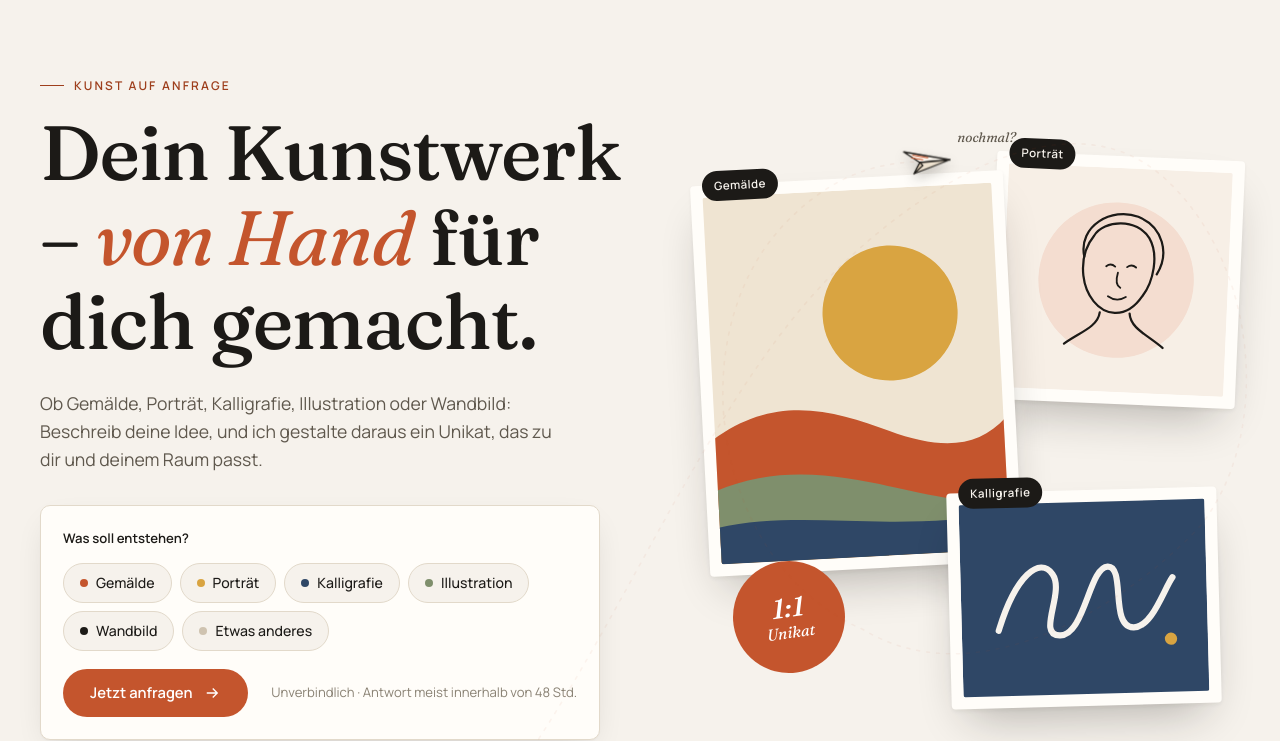
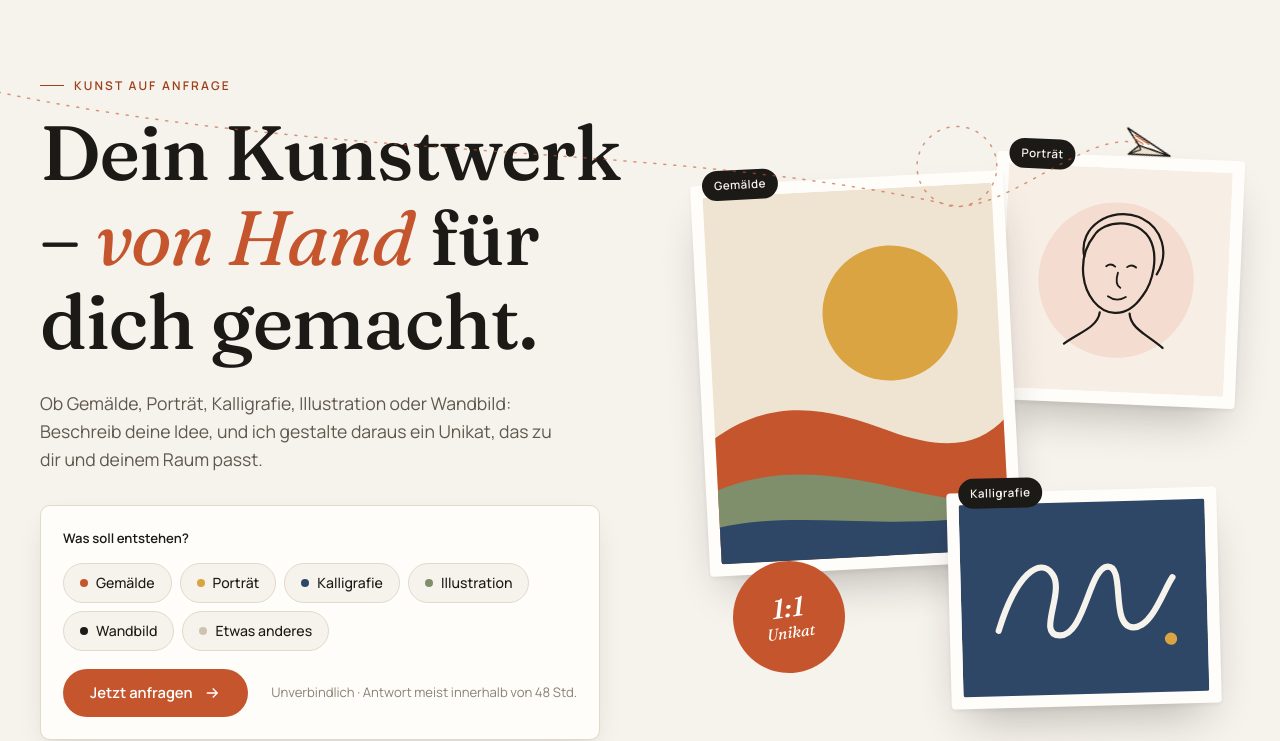
Before and after one commit to Shinsuz/betularts, a plain HTML site: page index.html in a window 1280 px wide. Shown: the part 60-801 px from the top of the page. Drawn offline with Linux system fonts and the light colour scheme.

Commit message:
Rework paper plane: top-left entry, short loop, smoother flight
The plane now enters from the top left, glides right in a gentle wave,
does one small loop and lands on the portrait, nudging the frame.
Hover or tap makes it hop with a mini loop.

The flight runs as a precomputed Web Animation on transform only, so
it is composited instead of recalculated every frame; the per-frame
trail redraw and the drop-shadow filter are gone.

Co-Authored-By: Claude Opus 5.5 <noreply@anthropic.com>

```diff
--- a/index.html
+++ b/index.html
@@ -197,24 +197,29 @@ nav{display:flex;align-items:center;justify-content:space-between;gap:24px;width
 .hero{padding:calc(var(--header-h) + 56px) 0 88px;position:relative;overflow-x:clip;}
 
 /* Papierflieger */
+/* Nur transform/opacity werden animiert → läuft auf der GPU, kein Neuzeichnen pro Frame */
 .plane{
   position:absolute;left:0;top:0;z-index:6;
-  width:52px;height:52px;margin:-26px 0 0 -26px;
+  width:56px;height:56px;margin:-28px 0 0 -28px;
   opacity:0;cursor:pointer;border-radius:50%;
+  will-change:transform;
   -webkit-tap-highlight-color:transparent;
-  filter:drop-shadow(0 6px 6px rgba(28,26,23,.22));
 }
 .plane.ready{opacity:1;}
+.plane .bob{display:block;width:100%;height:100%;}
 .plane svg{width:100%;height:100%;overflow:visible;}
-.plane .bob{transform-origin:50% 50%;}
-.plane.resting .bob{animation:planeBob 2.8s ease-in-out infinite;}
-@keyframes planeBob{0%,100%{transform:translateY(0) rotate(0);}50%{transform:translateY(-4px) rotate(-3deg);}}
+.plane.resting .bob{animation:planeBob 3s ease-in-out infinite;}
+@keyframes planeBob{0%,100%{transform:translateY(0) rotate(0);}50%{transform:translateY(-4px) rotate(-4deg);}}
 .plane-trail{
-  position:absolute;inset:0;width:100%;height:100%;overflow:visible;pointer-events:none;z-index:5;
-  transition:opacity 1.2s var(--ease);
+  position:absolute;left:0;top:0;width:100%;height:100%;overflow:visible;pointer-events:none;z-index:5;
+  opacity:0;transition:opacity 1s var(--ease);
 }
-.plane-trail path{fill:none;stroke:var(--accent);stroke-width:1.6;stroke-dasharray:3 7;stroke-linecap:round;opacity:.55;}
-.plane-trail.fade{opacity:0;}
+.plane-trail.show{opacity:1;transition:none;}
+.plane-trail .t{fill:none;stroke:var(--accent);stroke-width:1.5;stroke-dasharray:2 8;stroke-linecap:round;opacity:.6;}
+.plane-trail .m{fill:none;stroke:#fff;stroke-width:8;stroke-linecap:round;}
+/* kleiner Schubs, wenn der Flieger auf dem Porträt landet */
+.frame-2.bump{animation:frameBump .6s var(--ease);}
+@keyframes frameBump{0%,100%{transform:rotate(2.5deg);}35%{transform:rotate(4.5deg) translateY(2px);}70%{transform:rotate(1.5deg);}}
 .plane-hint{
   position:absolute;z-index:6;pointer-events:none;
   font-family:'Fraunces',serif;font-style:italic;font-size:.85rem;color:var(--ink-soft);white-space:nowrap;
@@ -596,6 +601,22 @@ footer .logo{margin-bottom:16px;}
 <main>
 <!-- ================= HERO ================= -->
 <section class="hero" id="home">
+  <!-- Papierflieger aus einem Brief: kommt von oben links, dreht einen Looping und landet auf dem Porträt -->
+  <svg class="plane-trail" id="planeTrail" aria-hidden="true">
+    <defs><mask id="trailMask" maskUnits="userSpaceOnUse" x="-200" y="-200" width="4000" height="4000"><path class="m"/></mask></defs>
+    <path class="t" mask="url(#trailMask)"/>
+  </svg>
+  <button class="plane" id="plane" type="button" aria-label="Papierflieger noch einmal fliegen lassen">
+    <span class="bob">
+      <svg viewBox="0 0 52 52" aria-hidden="true">
+        <path d="M3 17 L49 26 L19 28 Z" fill="#fffaf2" stroke="#1c1a17" stroke-width="1.3" stroke-linejoin="round"/>
+        <path d="M19 28 L49 26 L13 39 Z" fill="#efe3d0" stroke="#1c1a17" stroke-width="1.3" stroke-linejoin="round"/>
+        <path d="M19 28 L13 39 L22 31 Z" fill="#dccbb2" stroke="#1c1a17" stroke-width="1.1" stroke-linejoin="round"/>
+        <path d="M12 20.5 L27 23.4 M11 23.2 L22 25.3" stroke="#c4552d" stroke-width="1.1" stroke-linecap="round"/>
+      </svg>
+    </span>
+  </button>
+  <span class="plane-hint" id="planeHint" aria-hidden="true">nochmal?</span>
   <div class="container hero-grid">
     <div class="hero-copy">
       <span class="eyebrow">Kunst auf Anfrage</span>
@@ -661,20 +682,6 @@ footer .logo{margin-bottom:16px;}
         <span class="frame-tag">Kalligrafie</span>
       </div>
       <div class="hero-badge" aria-hidden="true"><span><strong>1:1</strong>Unikat</span></div>
-
-      <!-- Papierflieger aus einem Brief: fliegt beim Laden eine Runde, danach per Hover/Tipp erneut -->
-      <svg class="plane-trail" id="planeTrail" aria-hidden="true"><path d=""/></svg>
-      <button class="plane" id="plane" type="button" aria-label="Papierflieger noch einmal fliegen lassen">
-        <svg viewBox="0 0 52 52" aria-hidden="true">
-          <g class="bob">
-            <path d="M3 17 L49 26 L19 28 Z" fill="#fffaf2" stroke="#1c1a17" stroke-width="1.3" stroke-linejoin="round"/>
-            <path d="M19 28 L49 26 L13 39 Z" fill="#efe3d0" stroke="#1c1a17" stroke-width="1.3" stroke-linejoin="round"/>
-            <path d="M19 28 L13 39 L22 31 Z" fill="#dccbb2" stroke="#1c1a17" stroke-width="1.1" stroke-linejoin="round"/>
-            <path d="M12 20.5 L27 23.4 M11 23.2 L22 25.3" stroke="#c4552d" stroke-width="1.1" stroke-linecap="round"/>
-          </g>
-        </svg>
-      </button>
-      <span class="plane-hint" id="planeHint" aria-hidden="true">nochmal?</span>
     </div>
   </div>
 </section>
@@ -962,93 +969,153 @@ footer .logo{margin-bottom:16px;}
   sysDark.addEventListener('change', () => { if(!root.dataset.theme) applyTheme(); });
   applyTheme();
 
-  /* Papierflieger: steigt auf, dreht eine Runde um die Bilder und landet auf dem Gemälde */
+  /* Papierflieger: kommt von oben links, gleitet in einer Welle nach rechts,
+     dreht einen kleinen Looping und landet auf dem Porträt.
+     Die Route wird einmal berechnet und als Web Animation abgespielt
+     (nur transform → GPU, kein JavaScript pro Frame). */
   (function(){
-    const collage = $('#collage'), plane = $('#plane'), trail = $('#planeTrail'), hint = $('#planeHint');
-    const trailPath = $('path', trail);
-    // Flugroute in Prozent der Collage (x, y) als kubische Kurven – darf über den Rand hinausgehen
-    const route = [
-      [[-34,112],[-14,84],[2,44],[24,22]],
-      [[24,22],[40,6],[68,-12],[86,4]],
-      [[86,4],[104,20],[106,52],[92,68]],
-      [[92,68],[76,84],[50,98],[30,86]],
-      [[30,86],[2,74],[-4,32],[16,12]],
-      [[16,12],[24,4],[32,1],[42,1]]
-    ];
+    const hero = $('#home'), plane = $('#plane'), trail = $('#planeTrail'), hint = $('#planeHint');
+    const frame2 = $('.frame-2'), collage = $('#collage');
+    const trailT = $('.t', trail), trailM = $('.m', trail);
     const reduce = window.matchMedia('(prefers-reduced-motion: reduce)').matches;
     const canHover = window.matchMedia('(hover: hover)').matches;
-    let samples = [], flying = false, landed = false, hinted = false;
+    let flying = false, landed = false, hinted = false, restPt = null;
 
-    const bez = (a,b,c,d,t) => { const u = 1 - t; return u*u*u*a + 3*u*u*t*b + 3*u*t*t*c + t*t*t*d; };
-    function build(){
-      const W = collage.clientWidth, H = collage.clientHeight;
-      samples = []; let prev = null, len = 0;
-      route.forEach(([p0,p1,p2,p3], si) => {
-        for(let i = si ? 1 : 0; i <= 60; i++){
-          const t = i / 60;
-          const x = bez(p0[0],p1[0],p2[0],p3[0],t) / 100 * W;
-          const y = bez(p0[1],p1[1],p2[1],p3[1],t) / 100 * H;
-          if(prev) len += Math.hypot(x - prev.x, y - prev.y);
-          prev = {x, y, len}; samples.push(prev);
+    // Position relativ zur Hero-Sektion
+    function rel(el){
+      const h = hero.getBoundingClientRect(), r = el.getBoundingClientRect();
+      return {x: r.left - h.left, y: r.top - h.top, w: r.width, h: r.height};
+    }
+    function target(){
+      const f = rel(frame2);
+      return {x: f.x + f.w * .62, y: f.y - 4};
+    }
+
+    const cubic = (p0, p1, p2, p3) => t => {
+      const u = 1 - t;
+      return {
+        x: u*u*u*p0.x + 3*u*u*t*p1.x + 3*u*t*t*p2.x + t*t*t*p3.x,
+        y: u*u*u*p0.y + 3*u*u*t*p1.y + 3*u*t*t*p2.y + t*t*t*p3.y
+      };
+    };
+    // Looping: Kreis, der unten beginnt, nach oben steigt, rückwärts kippt und wieder unten endet
+    const loop = (c, r) => t => {
+      const a = Math.PI / 2 - t * Math.PI * 2;
+      return {x: c.x + Math.cos(a) * r, y: c.y + Math.sin(a) * r};
+    };
+
+    // Route aus Teilstücken zusammensetzen und gleichmäßig abtasten
+    function sample(parts){
+      const pts = [];
+      parts.forEach((fn, i) => { for(let k = i ? 1 : 0; k <= 48; k++) pts.push(fn(k / 48)); });
+      let len = 0; pts[0].len = 0;
+      for(let i = 1; i < pts.length; i++){ len += Math.hypot(pts[i].x - pts[i-1].x, pts[i].y - pts[i-1].y); pts[i].len = len; }
+      return pts;
+    }
+    function introRoute(){
+      const T = target(), W = hero.clientWidth;
+      const mobile = W < 960;
+      const r = mobile ? 30 : 40;
+      const S = {x: -70, y: mobile ? Math.max(20, T.y - 240) : Math.max(24, T.y - 70)};
+      const L = {x: T.x - (mobile ? 110 : 190), y: T.y + (mobile ? 70 : 60)}; // unterster Punkt des Loopings
+      const dx = L.x - S.x;
+      return sample([
+        cubic(S, {x: S.x + dx * .35, y: S.y + 90}, {x: S.x + dx * .7, y: L.y - 70}, L),   // Gleitflug mit Welle
+        loop({x: L.x, y: L.y - r}, r),                                                    // Looping
+        cubic(L, {x: L.x + 60, y: L.y}, {x: T.x - 50, y: T.y - 26}, T)                     // Landeanflug
+      ]);
+    }
+    function hopRoute(){
+      const T = target(), r = 26;
+      const L = {x: T.x + 40, y: T.y - 40};
+      return sample([
+        cubic(T, {x: T.x + 10, y: T.y - 30}, {x: L.x - 30, y: L.y + 2}, L),
+        loop({x: L.x, y: L.y - r}, r),
+        cubic(L, {x: L.x + 40, y: L.y + 4}, {x: T.x + 70, y: T.y - 60}, {x: T.x + 40, y: T.y - 70}),
+        cubic({x: T.x + 40, y: T.y - 70}, {x: T.x + 10, y: T.y - 80}, {x: T.x - 50, y: T.y - 30}, T)
+      ]);
+    }
+
+    function angleAt(pts, i){
+      const p = pts[Math.max(0, i - 2)], n = pts[Math.min(pts.length - 1, i + 2)];
+      return Math.atan2(n.y - p.y, n.x - p.x) * 180 / Math.PI;
+    }
+    const tf = (x, y, a) => `translate(${x.toFixed(1)}px,${y.toFixed(1)}px) rotate(${a.toFixed(1)}deg)`;
+
+    // Keyframes nach Bogenlänge verteilen → gleichmäßige Geschwindigkeit; Winkel ohne Sprünge (Looping!)
+    function keyframes(pts){
+      const total = pts[pts.length - 1].len, frames = [];
+      let prev = null, unwrap = 0;
+      pts.forEach((p, i) => {
+        if(i % 2 && i !== pts.length - 1) return;
+        let a = angleAt(pts, i);
+        if(prev !== null){
+          while(a + unwrap - prev > 180) unwrap -= 360;
+          while(a + unwrap - prev < -180) unwrap += 360;
         }
+        a += unwrap; prev = a;
+        frames.push({transform: tf(p.x, p.y, a), offset: p.len / total});
       });
+      return {frames, last: frames[frames.length - 1], end: pts[pts.length - 1], angle: prev};
     }
-    function at(d){
-      let lo = 0, hi = samples.length - 1;
-      while(lo < hi){ const m = (lo + hi) >> 1; if(samples[m].len < d) lo = m + 1; else hi = m; }
-      const s = samples[lo], p = samples[Math.max(0, lo - 2)], n = samples[Math.min(samples.length - 1, lo + 2)];
-      return {x: s.x, y: s.y, a: Math.atan2(n.y - p.y, n.x - p.x) * 180 / Math.PI};
-    }
-    const place = pt => { plane.style.transform = `translate(${pt.x}px,${pt.y}px) rotate(${pt.a}deg)`; };
-    const ease = t => -(Math.cos(Math.PI * t) - 1) / 2;
 
     function rest(){
-      build();
-      const end = at(samples[samples.length - 1].len);
-      place(end);
-      hint.style.left = (end.x + 30) + 'px';
-      hint.style.top = (end.y - 34) + 'px';
+      const T = target();
+      restPt = T;
+      plane.style.transform = tf(T.x, T.y, -4);
+      hint.style.left = (T.x + 30) + 'px';
+      hint.style.top = (T.y - 38) + 'px';
     }
+
+    function drawTrail(pts, dur){
+      const d = 'M' + pts.map(p => p.x.toFixed(1) + ' ' + p.y.toFixed(1)).join(' L');
+      trailT.setAttribute('d', d); trailM.setAttribute('d', d);
+      const len = pts[pts.length - 1].len;
+      trailM.style.strokeDasharray = len;
+      trail.classList.add('show');
+      trailM.animate([{strokeDashoffset: len}, {strokeDashoffset: 0}], {duration: dur, easing: 'cubic-bezier(.45,.05,.35,1)', fill: 'forwards'});
+    }
+
+    function fly(kind){
+      if(flying || reduce) return;
+      flying = true; landed = false;
+      const pts = kind === 'hop' ? hopRoute() : introRoute();
+      const k = keyframes(pts);
+      const dur = kind === 'hop' ? 1500 : Math.min(2900, Math.max(2000, pts[pts.length - 1].len * 1.9));
+      plane.classList.remove('resting');
+      plane.classList.add('ready');
+      hint.classList.remove('show');
+      drawTrail(pts, dur);
+      const anim = plane.animate(k.frames, {duration: dur, easing: 'cubic-bezier(.45,.05,.35,1)', fill: 'forwards'});
+      anim.onfinish = () => {
+        // Ausrollen in die Ruhelage
+        plane.style.transform = k.last.transform;
+        anim.cancel();
+        const T = target();
+        const settle = plane.animate([{transform: k.last.transform}, {transform: tf(T.x, T.y, -4)}], {duration: 260, easing: 'ease-out'});
+        settle.onfinish = () => { rest(); land(); };
+        rest();
+      };
+    }
+
     function land(){
       flying = false; landed = true;
       plane.classList.add('resting');
-      trail.classList.add('fade');
-      rest();
+      trail.classList.remove('show');
+      frame2.classList.remove('bump'); void frame2.offsetWidth; frame2.classList.add('bump');
       if(!hinted){
         hinted = true;
         hint.classList.add('show');
-        setTimeout(() => hint.classList.remove('show'), 3200);
+        setTimeout(() => hint.classList.remove('show'), 3000);
       }
-    }
-    function fly(){
-      if(flying || reduce) return;
-      flying = true; landed = false;
-      build();
-      plane.classList.remove('resting');
-      plane.classList.add('ready');
-      hint.classList.remove('show');
-      trail.classList.remove('fade');
-      const total = samples[samples.length - 1].len;
-      const dur = Math.min(5200, Math.max(3600, total * 2.6));
-      const pts = []; let start = null;
-      function frame(ts){
-        if(start === null) start = ts;
-        const k = Math.min(1, (ts - start) / dur);
-        const pt = at(ease(k) * total);
-        place(pt);
-        pts.push(pt.x.toFixed(1) + ' ' + pt.y.toFixed(1));
-        trailPath.setAttribute('d', 'M' + pts.join(' L'));
-        if(k < 1) requestAnimationFrame(frame); else land();
-      }
-      requestAnimationFrame(frame);
     }
 
     if(reduce){ rest(); plane.classList.add('ready', 'resting'); landed = true; return; }
-    plane.addEventListener('click', fly);
-    if(canHover) plane.addEventListener('mouseenter', () => { if(landed) fly(); });
+    plane.addEventListener('click', () => fly('hop'));
+    if(canHover) plane.addEventListener('mouseenter', () => { if(landed) fly('hop'); });
     window.addEventListener('resize', () => { if(landed) rest(); });
     const startIO = new IntersectionObserver(entries => {
-      if(entries[0].isIntersecting){ startIO.disconnect(); setTimeout(fly, 700); }
+      if(entries[0].isIntersecting){ startIO.disconnect(); setTimeout(() => fly('intro'), 1100); }
     }, {threshold: .35});
     startIO.observe(collage);
   })();
```
